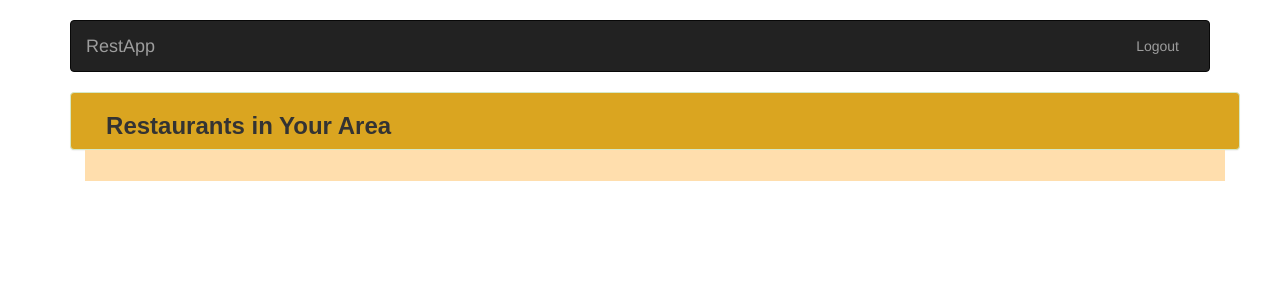
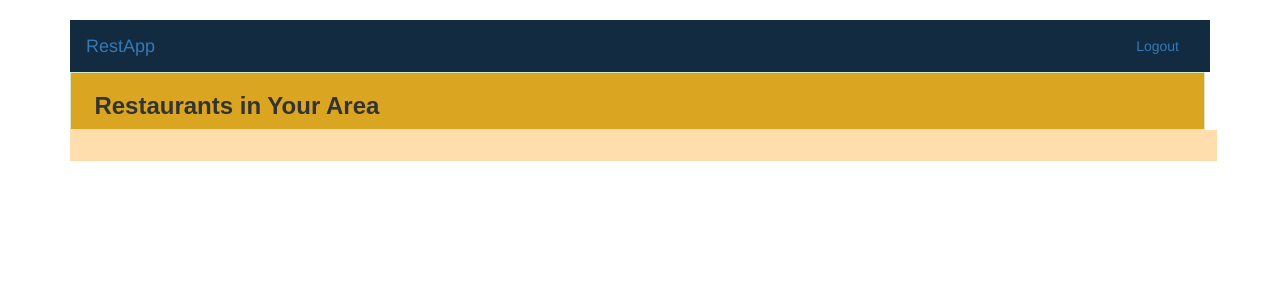
Before and after one commit to tiy-gvl-python-2015-09/restaurant, a Django app: page /restaurant/ in a window 1280 px wide. Shown: the top 300 px of the page. Run offline with Django 3.2, Linux system fonts and the light colour scheme; the visitor is signed in with stand-in values (Sample User, id 1); data comes from the database, SQL or seed files in the repository; some libraries are stand-ins or nearby versions.

Commit message:
fixing stylesheet

```diff
--- a/restapp/static/css/app.css
+++ b/restapp/static/css/app.css
@@ -40,15 +40,16 @@ button {margin:auto;
 .jumbotron {
     background-image: url("http://blog.madhungry.com/files/2011/10/shrimp-pad-thai-mhlb2048.jpg");
     background-repeat: "no-repeat";
+    border-radius: 0%;
     padding-left: 5%;
     padding-bottom: 50px;
     margin-bottom: 50px;
+    margin-top: 0%;
     height: 400px;
-    color: yellow;
+    color: midnightblue;
 }
 
 .jumbotron h1 {
-    color: yellow;
     font-family: 'Shift', sans-serif;
     font-weight: bold;
 }
@@ -61,18 +62,24 @@ button {margin:auto;
     background-color: navajowhite;
     padding-left: 0%;
     padding-right: 0%;
+    margin-right: 2%;
+    margin-left: 0%;
 }
 
 .panel.panel-success {
-    padding-left: 3%;
+    padding-left: 2%;
     background-color: goldenrod;
     font-family: 'Shift', sans-serif;
     font-weight: bold;
-    margin: 0%
+    margin-right: 3%;
+    margin-bottom: 0%;
+    margin-top: 0%;
+    border-radius: 0%;
 }
 
 .panel.panel-success h2{
     font-family: 'Shift', sans-serif;
+    margin: 0%
 }
 
 .panel.panel-success h3{
@@ -82,7 +89,8 @@ button {margin:auto;
 .panel-primary {
     background-color: navajowhite;
     padding-bottom: 0%;
-    margin: 0%
+    margin-right: 0%;
+    width: 100%;
 }
 
 .panel-primary h3{
@@ -104,9 +112,18 @@ button {margin:auto;
     color: dimgrey;
     font-style: italic;
     padding-left: 8%;
+    margin: 0px;
 }
+
 .panel-default > .panel-heading {
     color: #333;
     background-color: #f5f5f5;
     border-color: #ddd;
 }
+
+.navbar {
+    margin-bottom: 0%;
+    border-radius: 0%;
+    border-width: 0%;
+    background-color: #122b40;
+}
--- a/restapp/templates/base.html
+++ b/restapp/templates/base.html
@@ -10,7 +10,7 @@
 <body>
 <div class="container">
     <br>
-    <nav class="navbar navbar-inverse">
+    <nav class="navbar">
       <div class="container-fluid">
 
         <div class="navbar-header">
@@ -36,7 +36,7 @@
                 {% endif %}
             {% endif %}
           </ul>
-            <ul class="nav navbar-nav navbar-right">
+          <ul class="nav navbar-nav navbar-right">
                 {% if request.user.id %}
                     {% if request.user.profile.user_type == 'restaurant'  %}
                         <li class="dropdown">
@@ -47,17 +47,16 @@
                               <li><a href="{% url 'undisp_menu_view' user.id %}">86ed Items</a></li>
                             </ul>
                         </li>
-                {% elif request.user.profile.user_type == 'customer' %}
+                    {% elif request.user.profile.user_type == 'customer' %}
                         <li><a href="{% url 'customer_order_view' user.id %}">Your Orders</a></li>
-
+                    {% endif %}
                 {% endif %}
-            {% endif %}
             {% if request.user.id %}
                      <li><a href="{% url 'logout' %}?next=/">Logout</a></li>
-                  {% else %}
+            {% else %}
                     <li><a href="{% url 'login' %}">Login</a></li>
                     <li><a href="{% url 'create_user' %}">Create User</a></li>
-                  {% endif %}
+            {% endif %}
           </ul>
         </div>
       </div>
--- a/restapp/templates/customer_index.html
+++ b/restapp/templates/customer_index.html
@@ -5,8 +5,8 @@
 {% endblock %}
 
 {% block content %}
+  {% if request.user.id%}
 <!-- This is the heading atop the page-->
-    {% if request.user.id%}
       <div class="container">
           <div class="row">
               <div class="panel panel-success">
@@ -15,6 +15,7 @@
           </div>
       </div>
       <div class="container">
+         <div class="row">
             <div class="panel-body">
                <div class="panel-primary">
                 {% for object in object_list %}
@@ -33,6 +34,9 @@
                                </ul>
                                <ul>
                                    <p><b>Address:</b> <br>{{ object.address }}</p>
+                               </ul>
+                               <ul>
+                                   <p><b>Phone number:</b> <br>{{ object.phone_num }}</p>
                                </ul>
                            </div>
                        </div>
--- a/restapp/templates/restapp/item_list.html
+++ b/restapp/templates/restapp/item_list.html
@@ -118,6 +118,10 @@
                                 </ul>
                              </h3>
     <!-- This is the item description and price-->
+                            <ul class="pull-right">
+                                    <span class="badge" align="right">${{ object.price| floatformat:2 }}
+                                    </span>
+                             </ul>
                              <div class="panel-body">
                                 <ul class="list-group">
                                     <li class="list-group-item">{{ object.description }}</li>
--- a/restapp/templates/restaurant_index.html
+++ b/restapp/templates/restaurant_index.html
@@ -8,4 +8,5 @@
 {% endblock%}
 
 {% block content%}
+    <a href="{% url 'create_item' %}">Create Menu Item</a>
 {% endblock %}
```
Also changed, not shown: restapp/templates/index.html (deleted, +0 -13 lines), restapp/templates/restapp/profile_list.html (deleted, +0 -12 lines), 1 other file. Lines whose indentation alone changed are shown as unchanged.
